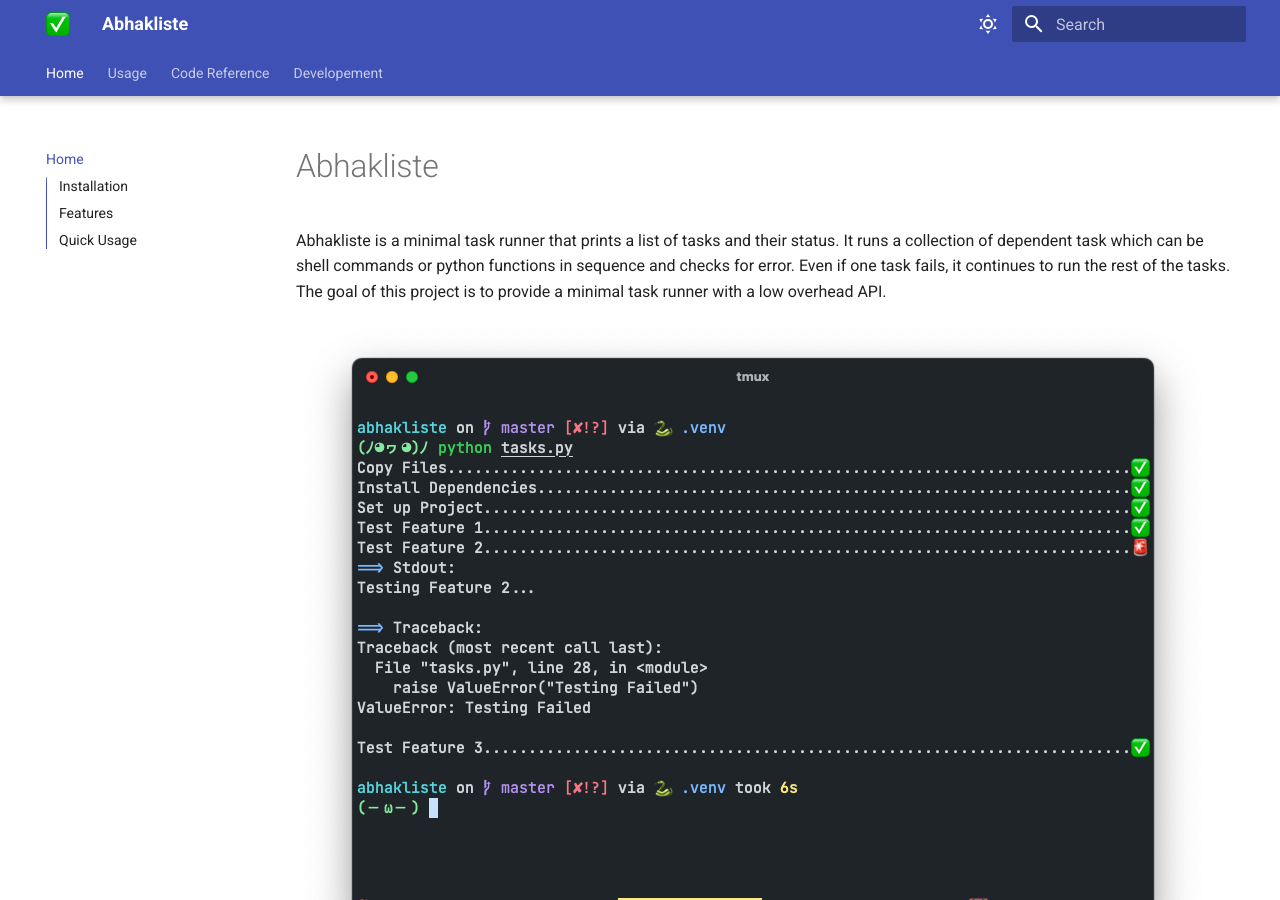
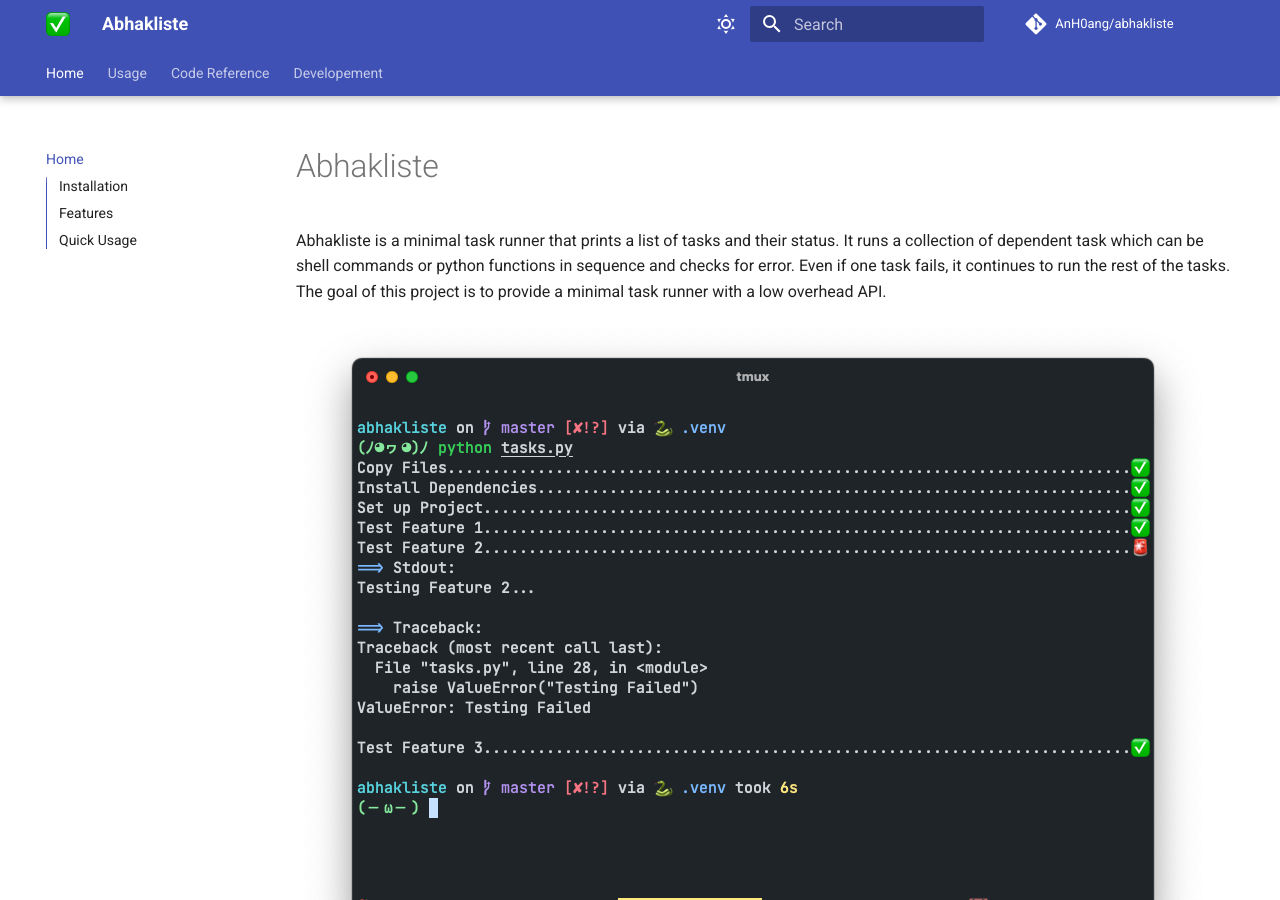
Before and after one commit to AnH0ang/abhakliste, an MkDocs documentation site: the page built from docs/index.md, in a window 1280 px wide and 900 px high. Built offline with MkDocs 1.6.1 and Material for MkDocs 9.7.7, drawn with Linux system fonts in a browser that asks for light colours; comment, search, counter and statistics services are not loaded.

Commit message:
docs(mkdocs): Add repo link to docs

```diff
--- a/mkdocs.yml
+++ b/mkdocs.yml
@@ -2,8 +2,8 @@ site_name: Abhakliste
 site_description: "Running multiple assertion tests one after another."
 copyright: Made with ❤️ by An Hoang
 use_directory_urls: false
-# repo_url: "{{ git_repository }}"
-# repo_name: [Optional Repo Name]
+repo_url: https://github.com/AnH0ang/abhakliste
+repo_name: AnH0ang/abhakliste
 
 theme:
   name: material
```
